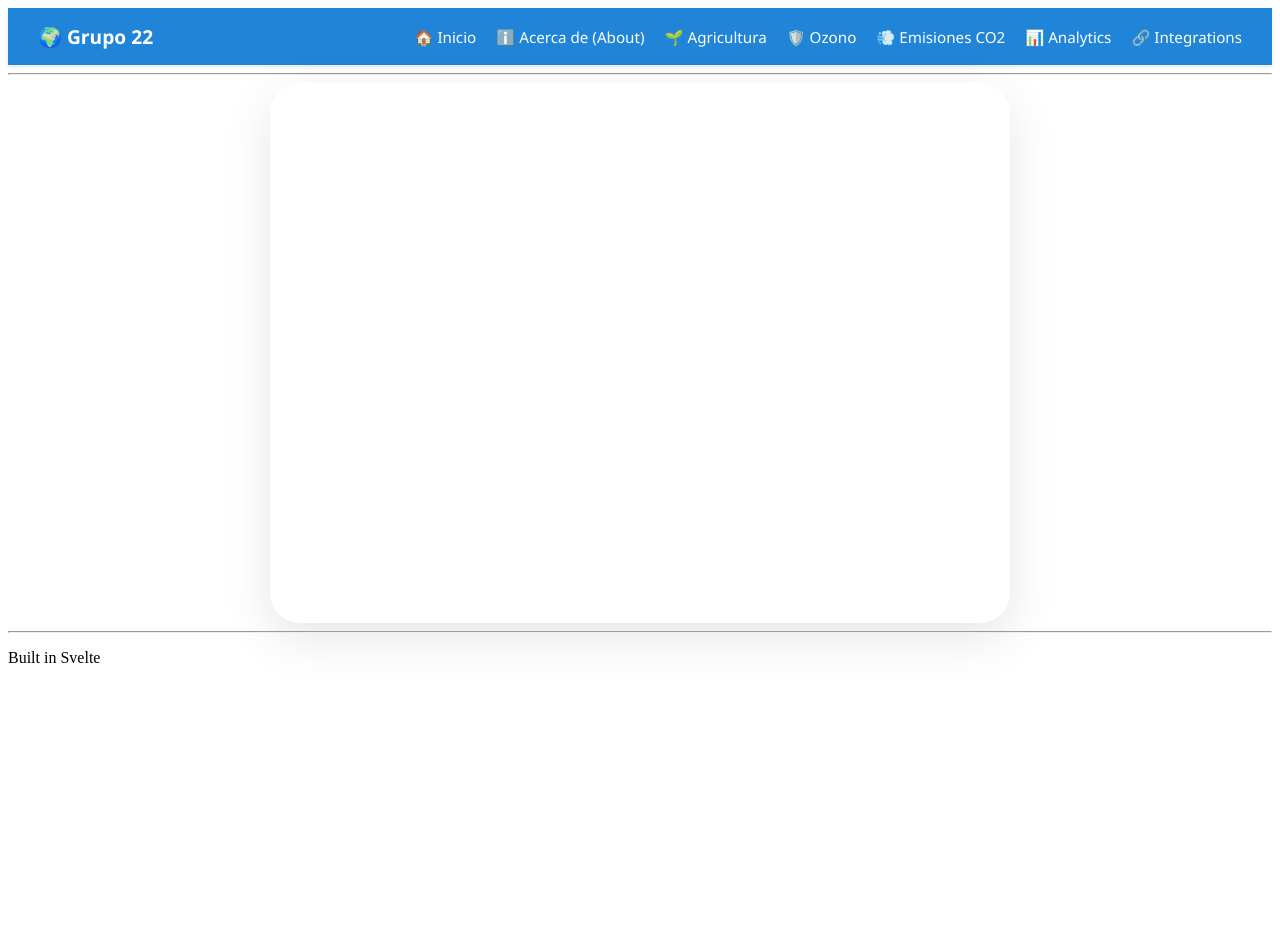
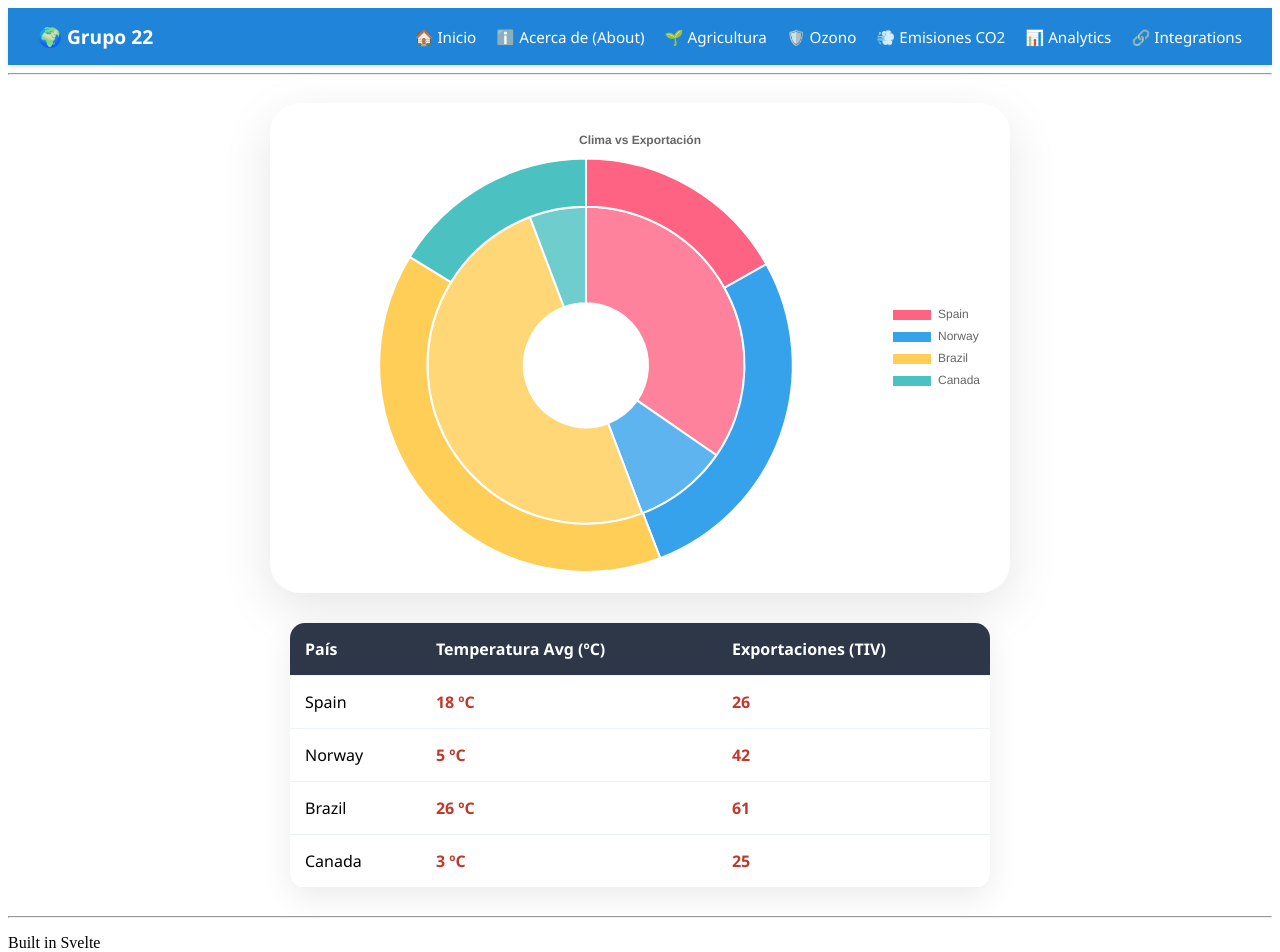
Before and after one commit to gti-sos/SOS2526-22, a SvelteKit app in the folder src/front/: page /integrations/global-agriculture-climate-impacts/exportations-stats in a window 1280 px wide. Shown: the top 952 px of the page. Before the commit the page ends 800 px from the top, so only its background shows below. Built offline with nearby package versions, Linux system fonts and the light colour scheme; no server answers.

Commit message:
celia cambios

```diff
--- a/src/front/src/routes/integrations/global-agriculture-climate-impacts/exportations-stats/+page.svelte
+++ b/src/front/src/routes/integrations/global-agriculture-climate-impacts/exportations-stats/+page.svelte
@@ -1,26 +1,31 @@
 <script>
-    import { onMount } from 'svelte';
+    import { onMount, tick } from 'svelte';
     import Chart from 'chart.js/auto';
 
-    let canvas;
+    // Estados de Svelte 5
+    let canvas = $state();
     let chartInstance = null;
+    let tableData = $state([]); // Para renderizar la tabla abajo
 
     function clean(t) {
         return t?.toString().normalize("NFD").replace(/[\u0300-\u036f]/g, "").toLowerCase().trim() || "";
     }
 
-    onMount(async () => {
+    async function createChart() {
+        await tick();
+        if (!canvas) return;
+
         try {
             const [res1, res2] = await Promise.all([
-                fetch("https://sos2526-13.onrender.com/api/v1/exportations-stats"),
-                fetch("https://sos2526-22.onrender.com/api/v1/global-agriculture-climate-impacts")
+                fetch("https://sos2526-13.onrender.com/api/v1/exportations-stats").catch(() => null),
+                fetch("https://sos2526-22.onrender.com/api/v1/global-agriculture-climate-impacts").catch(() => null)
             ]);
 
-            const dataExport = await res1.json();
-            let dataAgri = await res2.json();
+            let dataExport = res1 && res1.ok ? await res1.json() : [];
+            let dataAgri = res2 && res2.ok ? await res2.json() : [];
 
-            // Datos de respaldo por seguridad
-            if (dataAgri.length === 0) {
+            // Datos de respaldo si fallan las APIs
+            if (!Array.isArray(dataAgri) || dataAgri.length === 0) {
                 dataAgri = [
                     { country: "Spain", average_temperature_c: 18 },
                     { country: "Norway", average_temperature_c: 5 },
@@ -29,40 +34,40 @@
                 ];
             }
 
-            // Filtramos y preparamos el cruce (Top 6 para que se vea limpio)
             const subset = dataAgri.slice(0, 6);
 
-            const labels = subset.map(d => d.country);
-            const temps = subset.map(d => d.average_temperature_c);
-            const exports = subset.map(d => {
-                const match = dataExport.find(e => clean(e.country || e.supplier) === clean(d.country));
-                return match ? (match.tiv_total_order || 40) : Math.floor(Math.random() * 50) + 20;
+            // Procesamos los datos para ambos componentes (Gráfica y Tabla)
+            const processed = subset.map(d => {
+                const match = Array.isArray(dataExport) ? dataExport.find(e => clean(e.country || e.supplier) === clean(d.country)) : null;
+                const exportVal = match ? (match.tiv_total_order || 40) : Math.floor(Math.random() * 50) + 20;
+
+                return {
+                    country: d.country,
+                    temp: d.average_temperature_c,
+                    exportVal: exportVal
+                };
             });
+
+            tableData = processed; // Actualizamos la tabla
 
             if (chartInstance) chartInstance.destroy();
 
             chartInstance = new Chart(canvas, {
                 type: 'doughnut',
                 data: {
-                    labels: labels,
+                    labels: processed.map(p => p.country),
                     datasets: [
                         {
-                            label: 'Exportaciones (Anillo Interior)',
-                            data: exports,
-                            backgroundColor: [
-                                '#FF6384', '#36A2EB', '#FFCE56', '#4BC1C2', '#9966FF', '#FF9F40'
-                            ],
-                            hoverOffset: 20,
-                            weight: 0.5 // Hace este anillo más delgado
+                            label: 'Exportaciones (Interior)',
+                            data: processed.map(p => p.exportVal),
+                            backgroundColor: ['#FF6384', '#36A2EB', '#FFCE56', '#4BC1C2', '#9966FF', '#FF9F40'],
+                            weight: 0.5
                         },
                         {
-                            label: 'Temperatura ºC (Anillo Exterior)',
-                            data: temps,
-                            backgroundColor: [
-                                '#FF6384CC', '#36A2EBCC', '#FFCE56CC', '#4BC1C2CC', '#9966FFCC', '#FF9F40CC'
-                            ],
-                            hoverOffset: 4,
-                            weight: 1 // Este anillo es el principal
+                            label: 'Temperatura ºC (Exterior)',
+                            data: processed.map(p => p.temp),
+                            backgroundColor: ['#FF6384CC', '#36A2EBCC', '#FFCE56CC', '#4BC1C2CC', '#9966FFCC', '#FF9F40CC'],
+                            weight: 1
                         }
                     ]
                 },
@@ -71,33 +76,107 @@
                     maintainAspectRatio: false,
                     plugins: {
                         legend: { position: 'right' },
-                        title: {
-                            display: true,
-                            text: 'Análisis concéntrico: Clima (Exterior) vs Exportación (Interior)'
-                        }
+                        title: { display: true, text: 'Clima vs Exportación' }
                     },
-                    cutout: '30%' // Agujero del donut
+                    cutout: '30%'
                 }
             });
         } catch (e) {
-            console.error("Error cargando gráfica:", e);
+            console.error("Error en la lógica:", e);
         }
+    }
+
+    $effect(() => {
+        if (canvas) createChart();
     });
 </script>
 
-<div class="donut-box">
-    <canvas bind:this={canvas}></canvas>
+<div class="main-container">
+    <!-- Contenedor de la Gráfica -->
+    <div class="donut-box">
+        <canvas bind:this={canvas}></canvas>
+    </div>
+
+    <!-- Tabla Estilo Cheaters -->
+    <div class="table-container">
+        <table class="cheaters-table">
+            <thead>
+                <tr>
+                    <th>País</th>
+                    <th>Temperatura Avg (ºC)</th>
+                    <th>Exportaciones (TIV)</th>
+                </tr>
+            </thead>
+            <tbody>
+                {#each tableData as item}
+                    <tr>
+                        <td>{item.country}</td>
+                        <td class="cheat-val">{item.temp} ºC</td>
+                        <td class="cheat-val">{item.exportVal}</td>
+                    </tr>
+                {/each}
+            </tbody>
+        </table>
+    </div>
 </div>
 
 <style>
+    .main-container {
+        display: flex;
+        flex-direction: column;
+        gap: 30px;
+        align-items: center;
+        padding: 20px;
+    }
+
     .donut-box {
-        height: 500px;
+        height: 450px;
         width: 100%;
         max-width: 700px;
-        margin: auto;
-        padding: 20px;
         background: white;
         border-radius: 30px;
+        padding: 20px;
         box-shadow: 0 15px 50px rgba(0,0,0,0.1);
     }
+
+    /* Estilos Tabla "Cheaters" */
+    .table-container {
+        width: 100%;
+        max-width: 700px;
+        background: white;
+        border-radius: 15px;
+        overflow: hidden;
+        box-shadow: 0 10px 30px rgba(0,0,0,0.08);
+    }
+
+    .cheaters-table {
+        width: 100%;
+        border-collapse: collapse;
+        font-family: 'Segoe UI', Tahoma, Geneva, Verdana, sans-serif;
+    }
+
+    .cheaters-table thead {
+        background-color: #2d3748;
+        color: white;
+    }
+
+    .cheaters-table th, .cheaters-table td {
+        padding: 15px;
+        text-align: left;
+        border-bottom: 1px solid #edf2f7;
+    }
+
+    .cheaters-table tbody tr:hover {
+        background-color: #f7fafc;
+    }
+
+    .cheat-val {
+        font-weight: bold;
+        color: #c0392b; /* Rojo característico */
+    }
+
+    canvas {
+        width: 100% !important;
+        height: 100% !important;
+    }
 </style>
```
